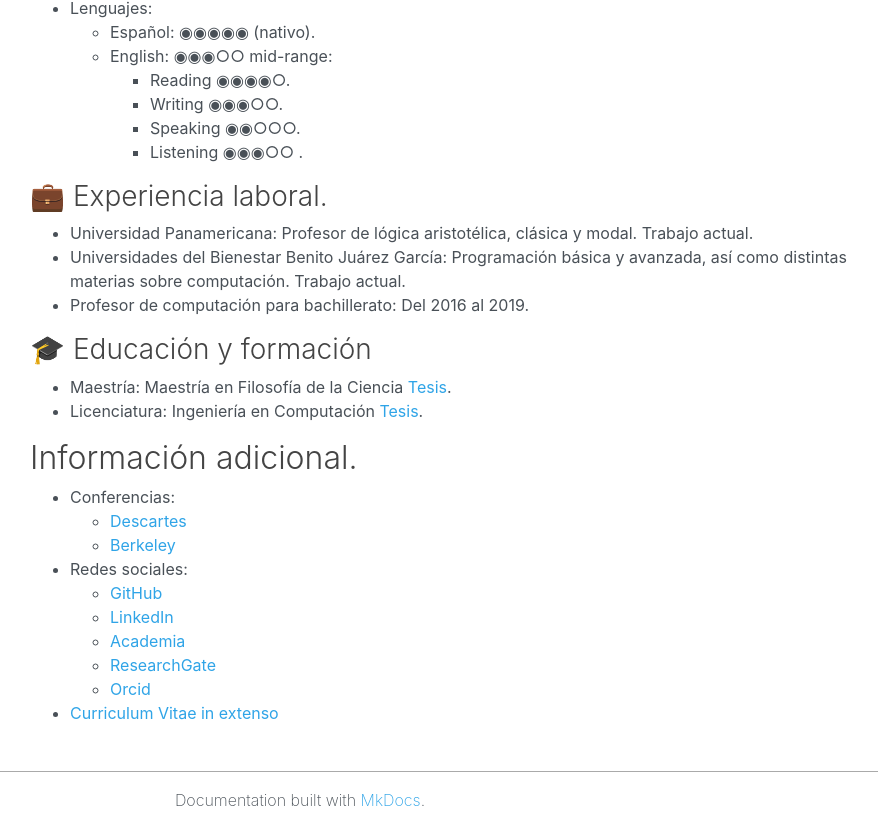
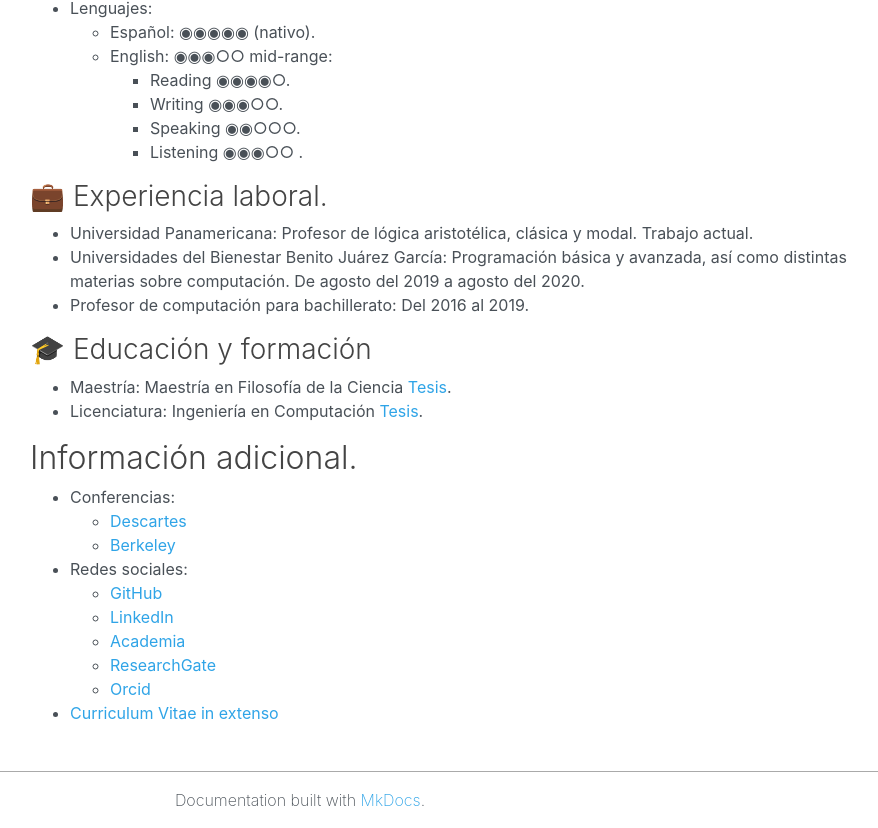
Before and after one commit to MauricioAlgalan/MauricioAlgalan.github.io, a plain HTML site: page spanish/index.html in a window 1280 px wide. Shown: the part 1039-1867 px from the top of the page, without its empty margins (340-1218 px from the left). Drawn offline with nearby package versions, Linux system fonts and the light colour scheme.

Commit message:
cambio de trabajo

```diff
--- a/spanish/index.html
+++ b/spanish/index.html
@@ -126,7 +126,7 @@
 <h3 id="experiencia-laboral">💼 Experiencia laboral.</h3>
 <ul>
 <li>Universidad Panamericana: Profesor de lógica aristotélica, clásica y modal. Trabajo actual.</li>
-<li>Universidades del Bienestar Benito Juárez García: Programación básica y avanzada, así como distintas materias sobre computación. Trabajo  actual.</li>
+<li>Universidades del Bienestar Benito Juárez García: Programación básica y avanzada, así como distintas materias sobre computación. De agosto del 2019 a agosto del 2020.</li>
 <li>Profesor de computación para bachillerato: Del 2016 al 2019. </li>
 </ul>
 <h3 id="educacion-y-formacion">🎓 Educación y formación</h3>
```
Also changed, not shown: index.html (+2 -2 lines).
